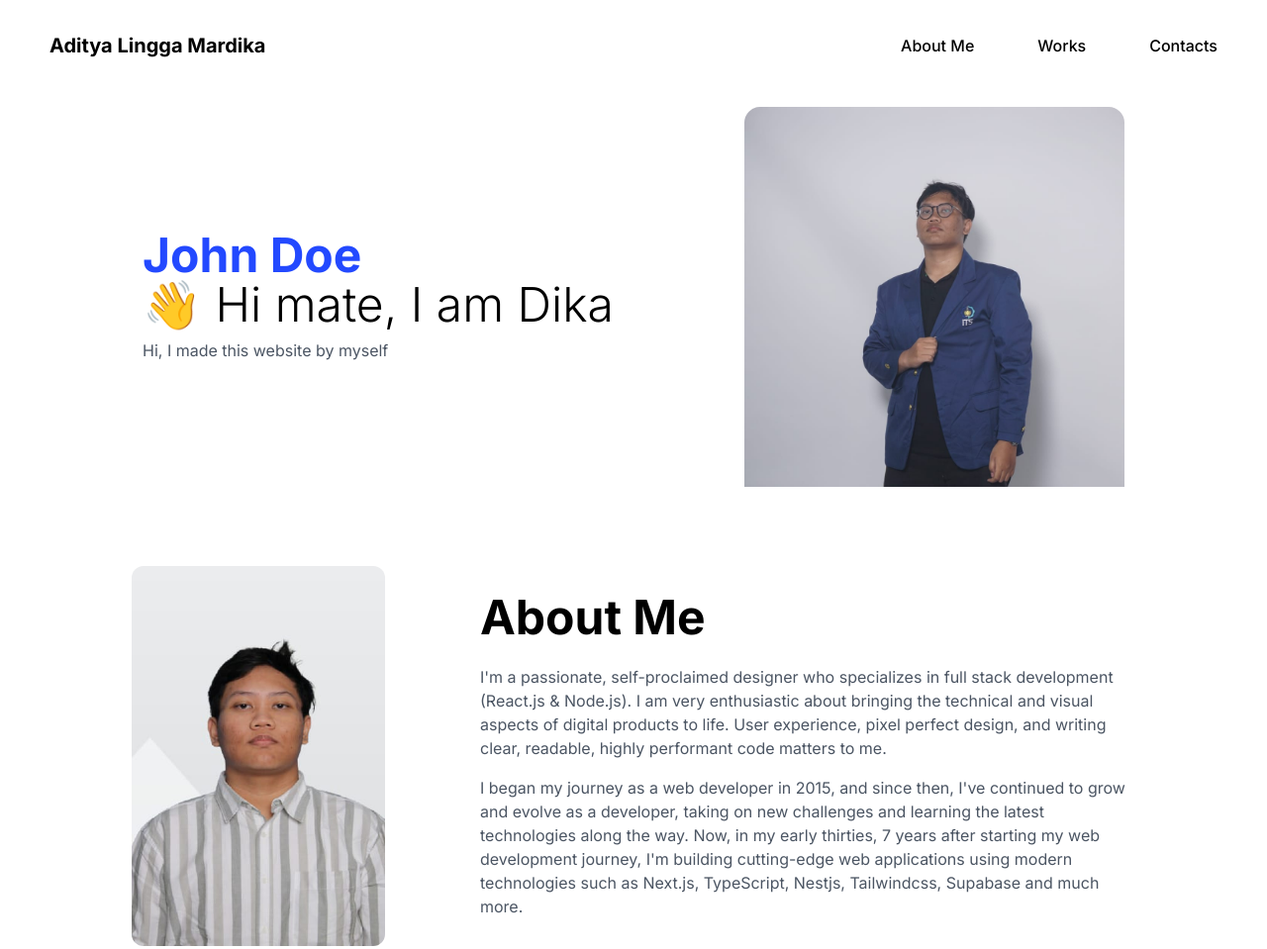
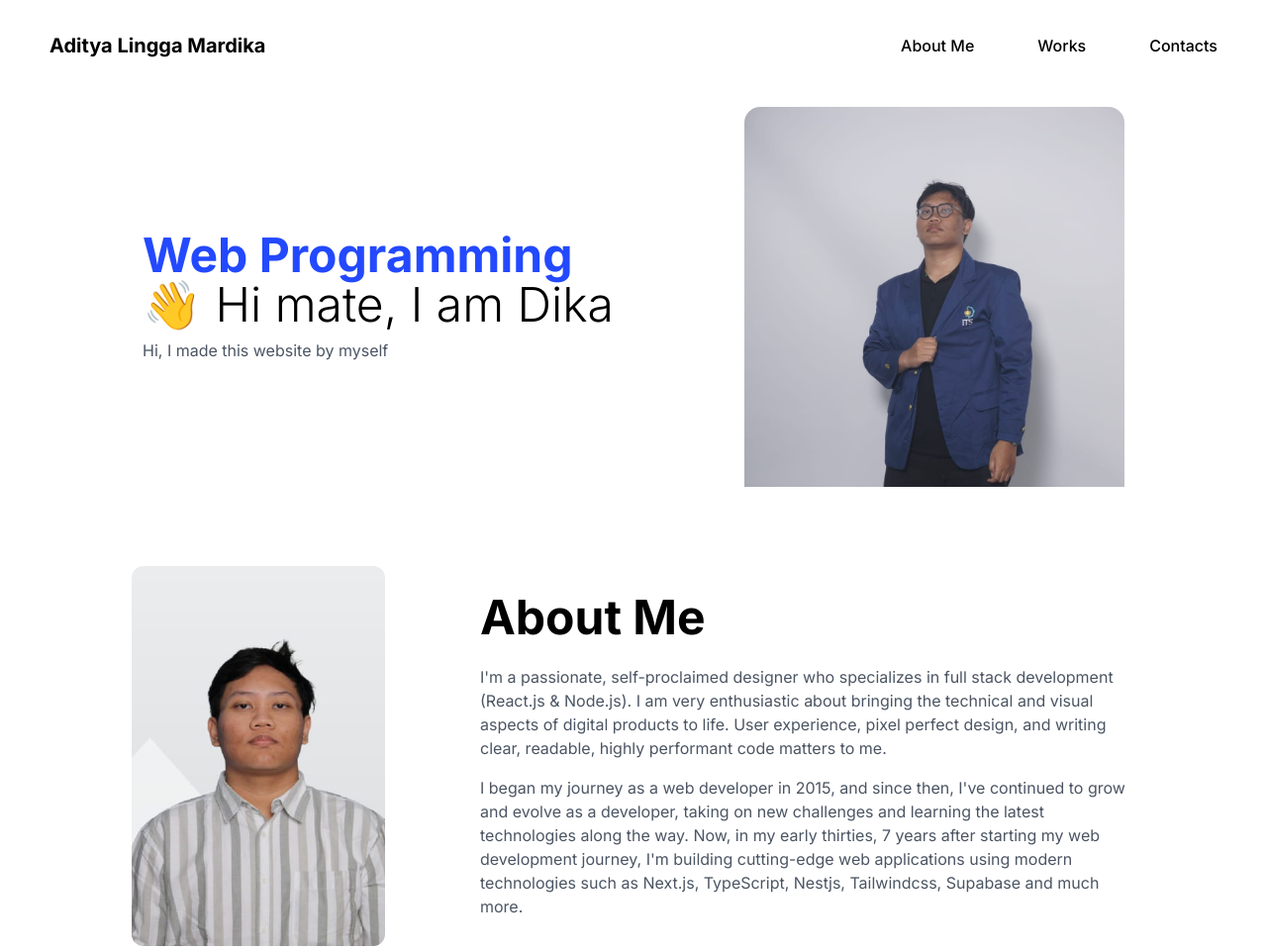
Before and after one commit to ZynVans/myportogweh, a plain HTML site: page index.html in a window 1280 px wide. Shown: the top 959 px of the page at 99% size. Drawn offline with nearby package versions, Linux system fonts and the light colour scheme; files whose address does not match are found by name.

Commit message:
Update index.html

```diff
--- a/index.html
+++ b/index.html
@@ -26,7 +26,7 @@
         <img src="foto bg putih dika.jpeg" alt="Profile Picture" />
       </div>
       <div class="containerTextHero">
-        <h2 class="title text-4xl md:text-5xl font-bold">John Doe</h2>
+        <h2 class="title text-4xl md:text-5xl font-bold">Web Programming</h2>
         <h2 class="text-2xl md:text-3xl mt-2 font-light">👋 Hi mate, I am Dika</h2>
         <p class="mt-4 text-gray-600">Hi, I made this website by myself</p>
       </div>
```
